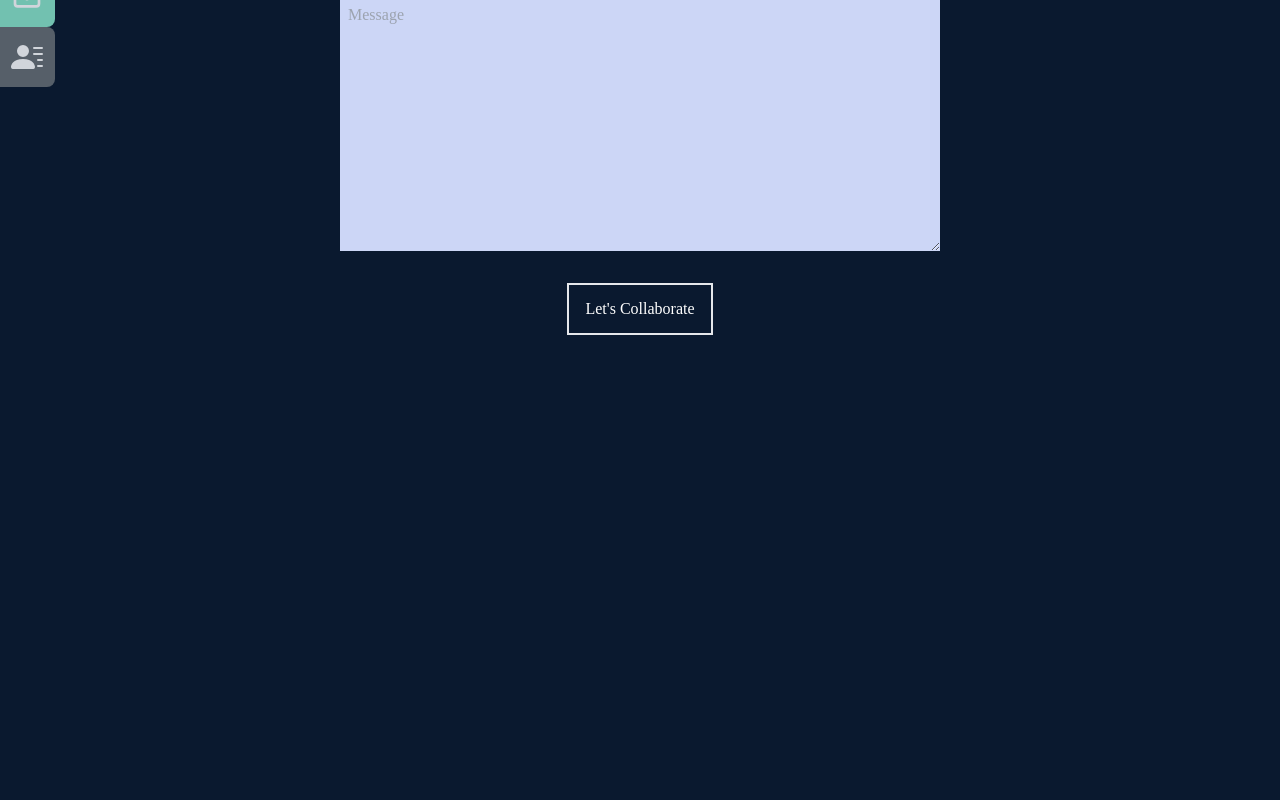
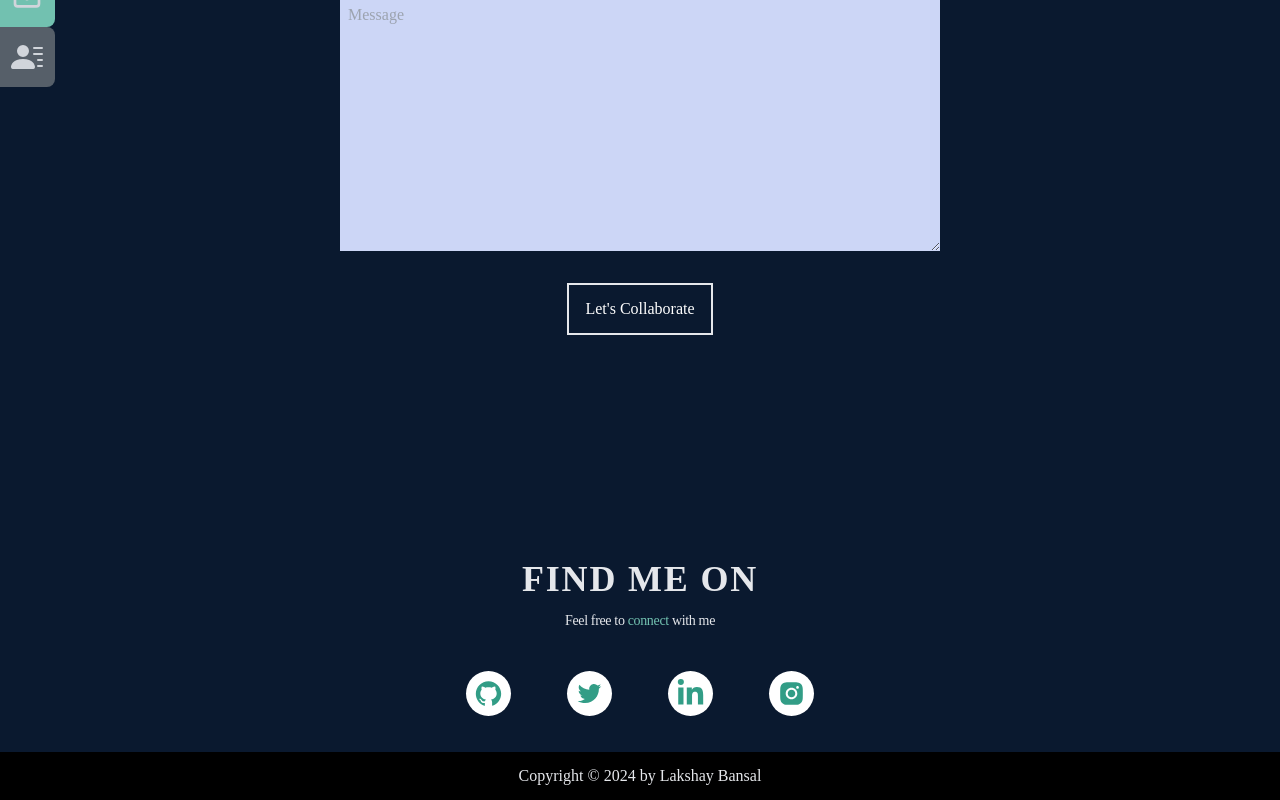
Before and after one commit to laksh0786/Lakshay-s-Portfolio, a React (Create React App) app: page /contact in a window 1280 px wide. Shown: the part 401-1201 px from the top of the page. Before the commit the page ends 896 px from the top, so only its background shows below. Built offline with nearby package versions, Linux system fonts and the light colour scheme.

Commit message:
Updated footer and resume page pdf

```diff
--- a/src/App.js
+++ b/src/App.js
@@ -22,7 +22,7 @@ function App() {
         <Route path='/contact' element={<Contact/>} />
       </Routes>
 
-      {/* <Footer/> */}
+      <Footer/>
 
     </div>
   );
--- a/src/Pages/About.js
+++ b/src/Pages/About.js
@@ -6,7 +6,7 @@ import Tools from "../components/Tools";
 function About() {
     return (
 
-        <div name='about' className='w-full mt-10 h-screen bg-[#0a192f] text-gray-300'>
+        <div name='about' className='w-full mt-10 bg-[#0a192f] text-gray-300'>
 
             {/* Introduction */}
             <div className='pt-24 flex flex-col items-center w-full'>
--- a/src/Pages/Project.js
+++ b/src/Pages/Project.js
@@ -4,7 +4,7 @@ import projectData from '../projectData';
 function Project() {
   console.log(projectData)
   return (
-    <div className='w-full h-screen mt-20 text-gray-300 bg-[#0a192f]'>
+    <div className='w-full mt-20 mb-10 text-gray-300 bg-[#0a192f]'>
 
       <div className='max-w-[1000px] lg:pl-20 mx-auto p-4 flex flex-col w-full h-full'>
 
--- a/src/Pages/Resume.js
+++ b/src/Pages/Resume.js
@@ -1,6 +1,6 @@
 import React, { useEffect, useState } from 'react'
 import { Document, pdfjs, Page } from 'react-pdf';
-import pdf from '../assets/Lakshay_Resume.pdf'
+import pdf from './../assets/Lakshay_Resume.pdf'
 import { HiArrowNarrowRight } from 'react-icons/hi'
 
 
--- a/src/components/Footer.js
+++ b/src/components/Footer.js
@@ -1,8 +1,37 @@
 import React from 'react'
+import {
+  AiFillGithub,
+  AiOutlineTwitter,
+  AiFillInstagram,
+} from "react-icons/ai";
+import { FaLinkedinIn } from "react-icons/fa";
 
 function Footer() {
   return (
-    <div>Footer</div>
+    <div>
+
+      <div className='mt-16 w-full flex flex-col gap-3 text-gray-200 items-center'>
+
+        <p className='text-4xl tracking-wider font-semibold'>FIND ME ON</p>
+        <p className='text-sm font-medium tracking-tight'>Feel free to <span className='text-[#72c1b0]'>connect</span> with me</p>
+
+      </div>
+
+      <div className='w-full mt-10 flex justify-center gap-14'>
+        <a className='footer-link' href=""> <AiFillGithub className='text-[#329d86] p-2' size={45} />     </a>
+        <a className='footer-link' href=""> <AiOutlineTwitter className='text-[#329d86] p-2' size={45} /> </a>
+        <a className='footer-link' href=""> <FaLinkedinIn className='text-[#329d86] p-2' size={45} />     </a>
+        <a className='footer-link' href=""> <AiFillInstagram className='text-[#329d86] p-2' size={45} />  </a>
+      </div>
+
+
+      <div className=' mt-9 px-16 py-3 flex justify-center w-full bg-black text-gray-200'>
+
+        <p>Copyright &copy; 2024 by Lakshay Bansal  </p>
+
+      </div>
+
+    </div>
   )
 }
 
--- a/src/index.css
+++ b/src/index.css
@@ -36,6 +36,16 @@
     @apply text-base;
     @apply hover:bg-pink-500;
     @apply duration-300
+  }
+
+  .footer-link{
+    @apply bg-white;
+    @apply rounded-full;
+    @apply hover:shadow-md;
+    @apply hover:shadow-[#329d86];
+    @apply hover:scale-110;
+    @apply hover:border;
+    @apply border-[#329d86]
   }
 
 }
```
